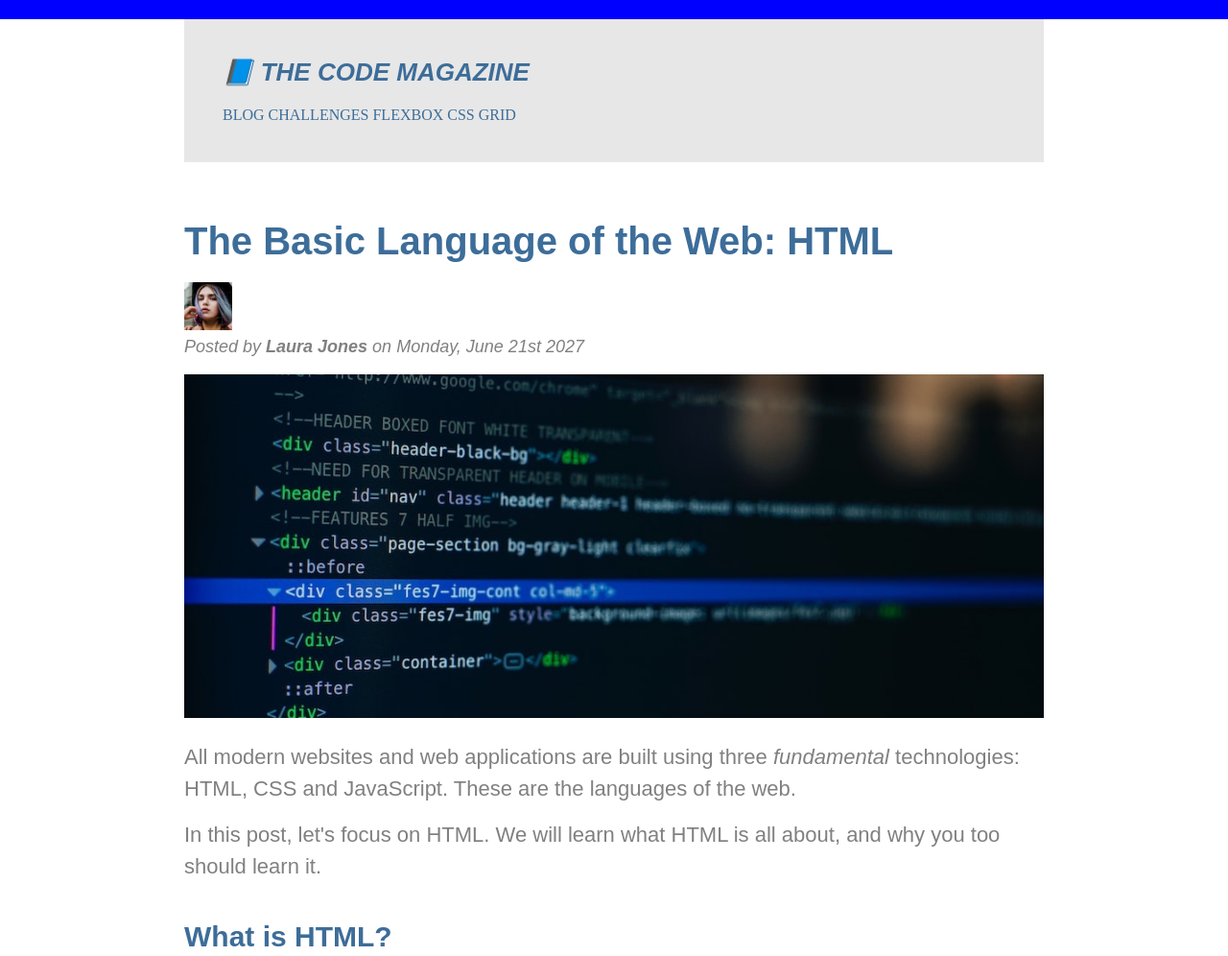
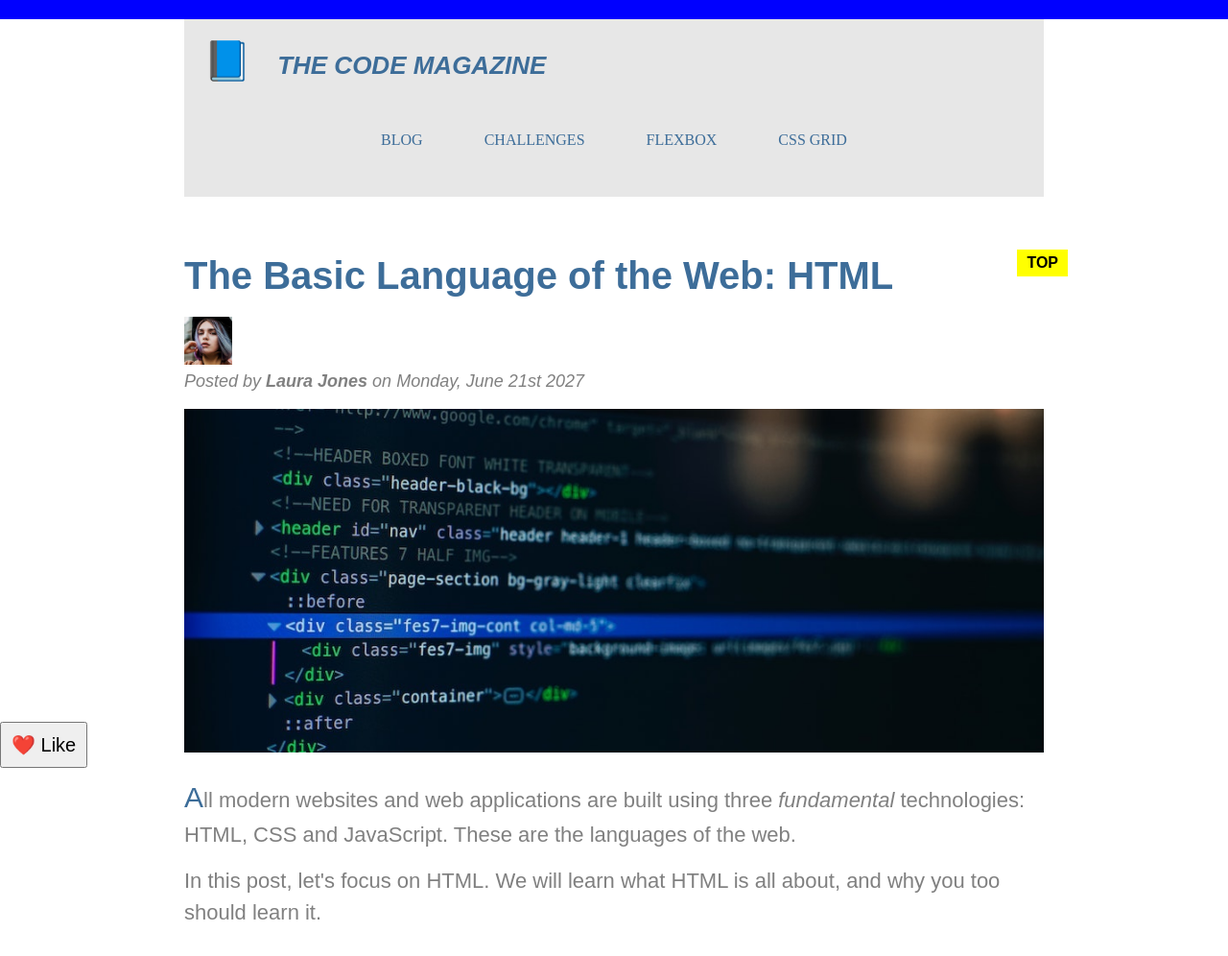
Before and after one commit to nicolasb1607/HTML-CSS-INTRO, a plain HTML site: page UDEMY/CSS_Fundamentals/index.html in a window 1280 px wide. Shown: the top 996 px of the page at 96% size. Drawn offline with Linux system fonts and the light colour scheme.

Commit message:
CSS Challenge 3 completed

```diff
--- /dev/null
+++ b/UDEMY/CSS_Fundamentals/challenge_3/css/style.css
@@ -0,0 +1,129 @@
+* {
+    color: black;
+    margin: 0;
+    padding: 0;
+}
+
+body {
+    font-family: sans-serif;
+}
+
+
+
+article {
+    border: 5px solid black;
+    position: relative;
+}
+
+article::before{
+    content: "Sale";
+    text-transform: uppercase;
+    position: absolute;
+    color: white;
+    letter-spacing: 3px;
+    background-color: red;
+    font-weight: bold;
+    padding: 7px 15px;
+    left: -45px;
+    top: -17px;
+}
+.container {
+    width: 825px;
+    margin: 50px auto;
+}
+
+h2 {
+    font-size: 22px;
+    text-align: center;
+    background-color: lightgrey;
+    text-transform: uppercase;
+    padding: 15px;
+}
+
+p {
+    margin-bottom: 15px;
+}
+
+a:hover {
+    text-decoration: none;
+}
+
+a:active {
+    background-color: orange;
+}
+
+.info {
+    margin-bottom: 30px;
+}
+
+.pricing {
+    font-weight: bold;
+    font-size: 30px;
+    margin-bottom: 0px;
+}
+
+.shipping {
+    color: rgb(97, 96, 96);
+    font-weight: bold;
+    margin-bottom: 20px;
+}
+
+.main-part {
+    text-transform: uppercase;
+}
+
+.detail-list {
+    list-style: square;
+    padding-left: 20px;
+}
+
+li {
+    margin-bottom: 15px;
+}
+
+button {
+    font-size: 30px;
+    font-weight: bold;
+    background-color: black;
+    color: white;
+    border: none;
+    width: 100%;
+    padding: 5px;
+}
+
+button:hover {
+    border-top: 5px solid black;
+    background-color: white;
+    color: black;
+}
+
+
+.color_options{
+    margin-bottom: 20px;
+}
+.color_options a{
+    background-color: black;
+    padding: 5px 14px ;
+    margin: 10px;
+
+}
+
+.color_options a:nth-child(2){
+    background-color: blue ;
+}
+
+.color_options a:nth-child(3){
+    background-color: red ;
+}
+
+.color_options a:nth-child(4){
+    background-color: orange ;
+}
+
+.color_options a:nth-child(5){
+    background-color: green;
+}
+
+.color_options a:nth-child(6){
+    background-color: maroon;
+}
--- a/UDEMY/CSS_Fundamentals/css/style.css
+++ b/UDEMY/CSS_Fundamentals/css/style.css
@@ -5,6 +5,11 @@
 
 body {
     border-top: 20px solid blue;
+}
+
+.container {
+    width: 70%;
+    margin: 0 auto;
 }
 
 h1,
@@ -30,9 +35,49 @@ h1 {
     margin-bottom: 20px;
 }
 
+.main-header {
+    background-color: rgb(231, 231, 231);
+    padding: 20px;
+    margin-bottom: 60px;
+}
+
+.navbar {
+    text-transform: uppercase;
+    text-align: center;
+}
+
+nav a:link {
+    display: inline-block;
+    margin: 30px;
+}
+
+.post-header {
+    margin-bottom: 20px;
+}
+
+.post-img {
+    width: 100%;
+    height: auto;
+}
+
 h2 {
     font-size: 40px;
     margin-bottom: 20px;
+    position: relative
+}
+
+h2::after{
+    content: "TOP";
+    color: black;
+    font-weight: bold;
+    background-color: yellow;
+    display: inline-block;
+    padding: 5px 10px;
+    font-size: 16px;
+    position: absolute;
+    top: -5px;
+    right: -25px;
+
 }
 
 h3 {
@@ -52,6 +97,11 @@ p {
     margin-bottom: 15px;
 }
 
+#author {
+    font-style: italic;
+    font-size: 18px;
+}
+
 li {
     font-size: 20px;
 }
@@ -60,35 +110,12 @@ footer p {
     font-size: 16px;
 }
 
-#author {
-    font-style: italic;
-    font-size: 18px;
-}
-
 #copyright {
     font-size: 16px;
 }
 
-.related-author {
-    font-size: 18px;
-    font-weight: bold;
-}
-
-.related {
-    list-style: none;
-}
-
-.main-header {
-    background-color: rgb(231, 231, 231);
-    padding: 40px;
-    margin-bottom: 60px;
-}
-.post-header {
-    margin-bottom: 20px;
-}
-
-ul, ol
-{
+ul,
+ol {
     margin-left: 50px;
     margin-top: 20px;
     margin-bottom: 20px;
@@ -109,6 +136,7 @@ li:first-child {
 
 
 /* L V H A */
+
 a:link {
     color: rgb(61, 109, 153);
     text-decoration: none;
@@ -129,16 +157,32 @@ a:active {
     font-style: italic;
 }
 
-.navbar {
-    text-transform: uppercase;
+.related-author {
+    font-size: 18px;
+    font-weight: bold;
 }
 
-.post-img {
-    width: 100%;
-    height: auto;
+.related {
+    list-style: none;
 }
 
-.container {
-    width: 70%;
-    margin : 0 auto;
+.like {
+    font-size: 20px;
+    padding: 10px;
+    cursor: pointer;
+    position: absolute;
+    bottom: 0;
+    left: 0;
 }
+
+h1::first-letter {
+    font-size: 40px;
+    font-style: normal;
+    margin-right: 20px;
+}
+
+.paragraphs p:first-child::first-letter
+{
+    font-size: 30px;
+    color: rgb(61, 109, 153);
+}
--- a/UDEMY/CSS_Fundamentals/index.html
+++ b/UDEMY/CSS_Fundamentals/index.html
@@ -21,7 +21,7 @@
 
 			<nav class="navbar">
 				<a href="html/blog.html">BLOG</a>
-			<a href="#">Challenges</a>
+				<a href="challenge_2/index.html">Challenges</a>
 				<a href="#">Flexbox</a>
 				<a href="#">CSS Grid</a>
 			</nav>
@@ -37,27 +37,35 @@
 					width="50"
 					height="50">
 
-			<p id="author" >Posted by <strong>Laura Jones</strong> on Monday, June 21st 2027</p>
+				<p id="author">Posted by <strong>Laura Jones</strong> on Monday, June 21st 2027</p>
 
-			<img  src="img/post-img.jpg"
+				<img src="img/post-img.jpg"
 					alt="HTML code on a screen"
 					width="500"
 					height="200"
 					class="post-img">
 			</header>
 
-		<p>All modern websites and web applications are built using three <em>fundamental</em> technologies: HTML, CSS
+			<div class="paragraphs">
+				<p>All modern websites and web applications are built using three <em>fundamental</em> technologies:
+					HTML, CSS
 					and
 					JavaScript. These are the languages of the web.</p>
 
-		<p>In this post, let's focus on HTML. We will learn what HTML is all about, and why you too should learn it.</p>
+				<p>In this post, let's focus on HTML. We will learn what HTML is all about, and why you too should learn
+					it.</p>
+			</div>
 
 			<h3>What is HTML?</h3>
-		<p>HTML stands for <strong>H</strong>yper <strong>T</strong>ext <strong>M</strong>arkup Language. It's a markup
+
+			<div class="paragraphs">
+				<p>HTML stands for <strong>H</strong>yper <strong>T</strong>ext <strong>M</strong>arkup Language. It's a
+					markup
 					language that web developers use to structure and
 					describe the content of a webpage (not a programming language).</p>
 
-		<p>HTML consists of elements that describe different types of content: paragraphs, links, adings, images, video,
+				<p>HTML consists of elements that describe different types of content: paragraphs, links, adings,
+					images, video,
 					etc. Web browsers understand HTML and render HTML code as websites.</p>
 
 				<p> In HTML, each element is made up of 3 parts:</p>
@@ -72,7 +80,11 @@
 					<a href="https://developer.mozilla.org/en-US/"
 						target="_blank">MDN Web Docs</a>.
 				</p>
+
+			</div>
 			<h3>Why should you learn HTML?</h3>
+
+			<div class="paragraphs">
 
 				<p>There are countless reasons for learning the fundamental language of the web. Here are 5 of them:</p>
 
@@ -86,6 +98,7 @@
 
 				<p>Hopefully you learned something new here. See you next time!</p>
 
+			</div>
 		</article>
 
 
@@ -94,19 +107,19 @@
 			<ul class="related">
 				<li><img src="img/related-1.jpg"
 						alt="man typing on a computer"
-					width=" 75"
+						width="75"
 						height="75"><a href="#">How to Learn Web Development</a>
 					<p class="related-author">By Jonas Schmedtmann</p>
 				</li>
 				<li><img src="img/related-2.jpg"
 						alt="Thunder"
-					width=" 75"
+						width="75"
 						height="75"><a href="#">The Unknown Powers of CSS</a>
 					<p class="related-author">By Jim Dillon</p>
 				</li>
 				<li><img src="img/related-3.jpg"
 						alt="coding screen"
-					width=" 75"
+						width="75"
 						height="75">
 					<a href="#">Why Javascript is Awesome</a>
 					<p class="related-author">By Mathilda</p>
@@ -118,6 +131,7 @@
 			<p id="copyright">Copyright &copy; 2027 by The Code Magazine.</p>
 		</footer>
 
+		<button class="like">❤️ Like</button>
 	</div>
 
 </body>
```
Also changed, not shown: UDEMY/CSS_Fundamentals/challenge_3/index.html (added, +57 -0 lines), UDEMY/CSS_Fundamentals/challenge_3/img/converse-chuck-taylor-all-star-platform-bianco.jpg (added). Lines whose indentation alone changed are shown as unchanged.
